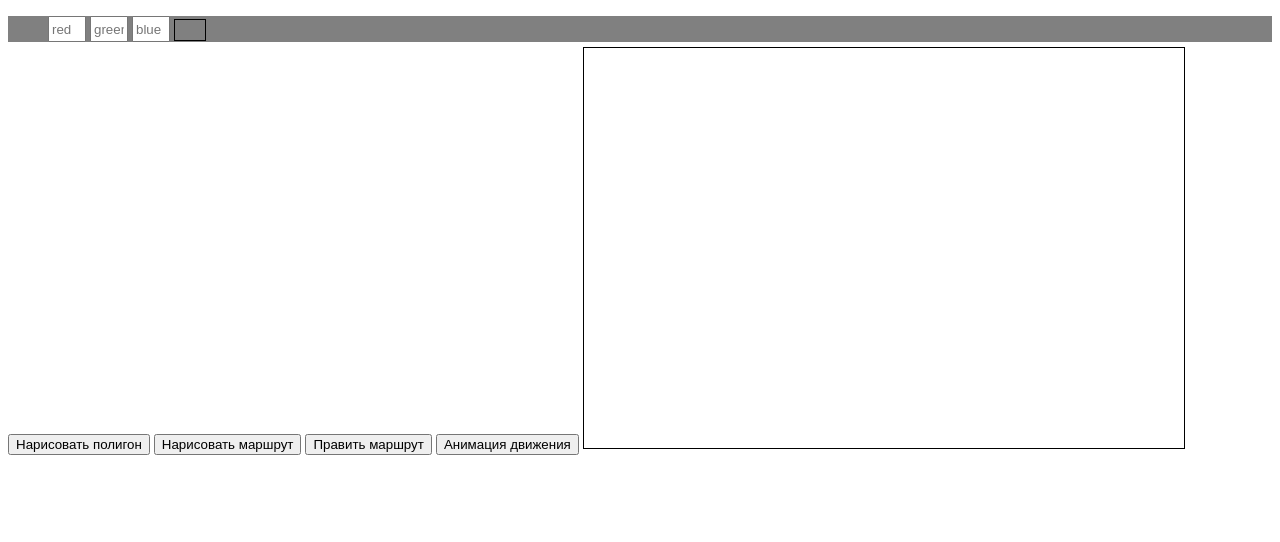
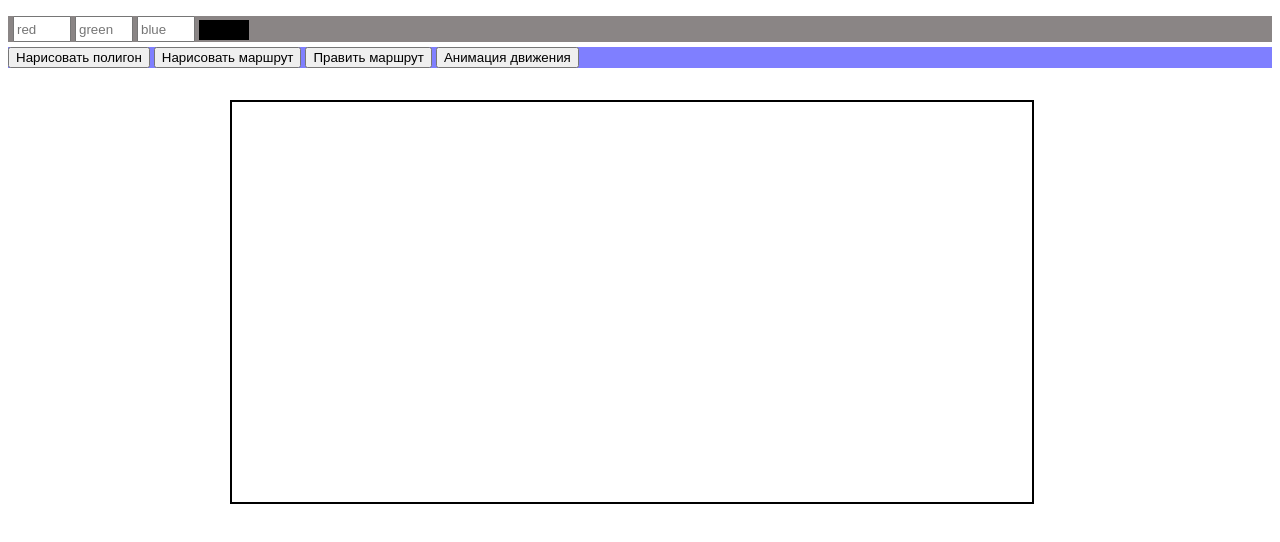
Before and after one commit to PavelG94/Computer_graphic_animation_on_plane, a plain HTML site: page index.html in a window 1280 px wide. Drawn offline with Linux system fonts and the light colour scheme.

Commit message:
Task is done!

```diff
--- a/definitions.js
+++ b/definitions.js
@@ -25,7 +25,7 @@ function Polygon(points, borderRgbaColor, fillRgbaColor) {
             xSum += points[i].x;
             ySum += points[i].y;
         }
-        var c = Object.create(null);
+        var c = {};
         c.x = Math.round(1/points.length * xSum);
         c.y = Math.round(1/points.length * ySum);
         return c;
@@ -94,9 +94,12 @@ function Translate(point, dx, dy)
 {
     return {x: point.x+dx, y: point.y+dy};
 }
-function TranslatePolygon(/**/)
+function TranslatePolygon(polygon, dx, dy)
 {
-
+    for (var i = 0; i < polygon.points.length; ++i) {
+        var resPoint = Translate(polygon.points[i], dx, dy);
+        polygon.points[i] = resPoint;
+    }
 }
 function Rotate(point, center, alphaInRad)
 {
@@ -113,21 +116,13 @@ function Rotate(point, center, alphaInRad)
 
     resPoint.x += center.x;    resPoint.y += center.y;
     return resPoint;
-
-    // point.x -= center.x;
-    // point.y -= center.y;
-
-    // p = point.x * Math.cos(1 * Math.PI / 180) - point.y * Math.sin(1 * Math.PI / 180);
-    // point.y = point.x * Math.sin(1 * Math.PI / 180) + point.y * Math.cos(1 * Math.PI / 180);
-    // point.x = p;
-
-    // point.x += center.x;
-    // point.y += center.y;
 }
-function RotatePolygon(/**/)
+function RotatePolygon(polygon, center, angleInRad)
 {
-
-
+    for (var i = 0; i < polygon.points.length; ++i) {
+        var resPoint = Rotate(polygon.points[i], center, angleInRad);
+        polygon.points[i] = resPoint;
+    }
 }
 function ToRadians(angleInDegrees)
 {
@@ -143,14 +138,7 @@ function StartAnimation(ctx, polygon, route) {
     var t = 0; deltaT = 1/100, deltaAlpha = 5, deltaAlphaInRad = ToRadians(deltaAlpha);
     var center = polygon.barycenter();
     function AnimationStep() {
-        for (var i = 0; i < polygon.points.length; ++i) {
-            var resPoint = Rotate(polygon.points[i], center, deltaAlphaInRad);
-            polygon.points[i] = resPoint;
-            //Rotate(polygon.points[i], c, deltaAlphaInRad);
-        }
-        // ctx.clearRect(0, 0, canvasWidth, canvasHeight);
-        // DrawPolygon(ctx, route);
-        // DrawPolygon(ctx, polygon);
+        RotatePolygon(polygon, center, deltaAlphaInRad);
 
         //Движение
         var nextPoint = Object.create(null);
@@ -158,12 +146,9 @@ function StartAnimation(ctx, polygon, route) {
         nextPoint.y = (1 - t)*route.points[startPointId].y + t*route.points[endPointId].y;
 
         polygonCopy.points = [].concat(polygon.points);
-        //var c = polygonCopy.barycenter(); //учет предыдущего поворота
         var xDist = nextPoint.x - center.x, yDist = nextPoint.y - center.y;
-        for (var i = 0; i < polygonCopy.points.length; ++i) {
-            var resPoint = Translate(polygonCopy.points[i], xDist, yDist);
-            polygonCopy.points[i] = resPoint;
-        }
+        TranslatePolygon(polygonCopy, xDist, yDist);
+
         ctx.clearRect(0, 0, canvasWidth, canvasHeight);
         DrawPolygon(ctx, route);
         DrawPolygon(ctx, polygonCopy);
--- a/index.html
+++ b/index.html
@@ -3,40 +3,25 @@
     <head>
         <title>Computer graphic</title>
         <meta charset='utf-8'/>
+        <link rel="stylesheet" href="styles.css">
         <script src="definitions.js"></script>
-        <style>
-            #color {
-                margin-bottom: 5px;
-                background-color: grey;
-            }
-            #color > li {
-                display: inline;
-            }
-            .color_chanel, .color_sample {
-                width: 30px;
-                height: 20px;
-            }
-            .color_sample {
-                vertical-align: middle;
-                border: 1px solid black;
-                display: inline-block;
-            }
-        </style>
     </head>
     <body>
-        <ul id="color">
+        <ul id="color_panel">
             <li><input class="color_chanel" type="text" name="red_chanel" placeholder="red"/></li>
             <li><input class="color_chanel" type="text" name="green_chanel" placeholder="green"/></li>
             <li><input class="color_chanel" type="text" name="blue_chanel" placeholder="blue"/></li>
             <li><div class="color_sample"></div></li>
         </ul>
-        <button id='draw_polygon'>Нарисовать полигон</button>
-        <button id="draw_route">Нарисовать маршрут</button>
-        <button id="change_route">Править маршрут</button>
-        <button id="movement">Анимация движения</button>
-        <canvas id="canvas" width="600px" height="400px" style="border: 1px solid black;">Обновите браузер</canvas>
+        <div id="buttons_panel">
+            <button id='draw_polygon'>Нарисовать полигон</button>
+            <button id="draw_route">Нарисовать маршрут</button>
+            <button id="change_route">Править маршрут</button>
+            <button id="movement">Анимация движения</button>
+        </div>
+        <canvas id="canvas" width="800px" height="400px">Обновите браузер</canvas>
         <script>
-            var sample = color.getElementsByClassName("color_sample")[0];
+            var sample = color_panel.getElementsByClassName("color_sample")[0];
             var redElem = document.getElementsByName("red_chanel")[0],
                 greenElem = document.getElementsByName("green_chanel")[0]
                 blueElem = document.getElementsByName("blue_chanel")[0];
@@ -47,7 +32,7 @@
                 var rgba = GetChosenRgba();
                 sample.style.backgroundColor = rgba.toString();
             }
-            redElem.onchange = greenElem.onchange = blueElem.onchange = ChangeColorSample;
+            redElem.oninput = greenElem.oninput = blueElem.oninput = ChangeColorSample;
 
             function StoreAndMarkClick(event) {
                 var coords = getCoords(this); //relative to the document
@@ -108,7 +93,6 @@
                 DrawPolygon(ctx, polygon);
                 isPolygonDrawn = true;
                 if (isRouteDrawn) {
-                    prevOnclick = canvas.onclick;
                     canvas.onclick = null;
                 }
             });
@@ -121,7 +105,6 @@
                 DrawPolygon(ctx, route);
                 isRouteDrawn = true;
                 if (isPolygonDrawn) {
-                    prevOnclick = canvas.onclick;
                     canvas.onclick = null;
                 }
             });
--- /dev/null
+++ b/styles.css
@@ -0,0 +1,26 @@
+#color_panel {
+    padding-left: 5px;
+    margin-bottom: 5px;
+    background-color: #8A8585;
+}
+#color_panel > li {
+    display: inline;
+}
+#buttons_panel {
+    background-color: rgba(0, 0, 255, 0.5);
+}
+.color_chanel, .color_sample {
+    width: 50px;
+    height: 20px;
+}
+.color_sample {
+    vertical-align: middle;
+    background-color: black;
+    display: inline-block;
+}
+#canvas {
+    position: absolute;
+    left: 230px;
+    top: 100px;
+    border: 2px solid black;
+}
```
